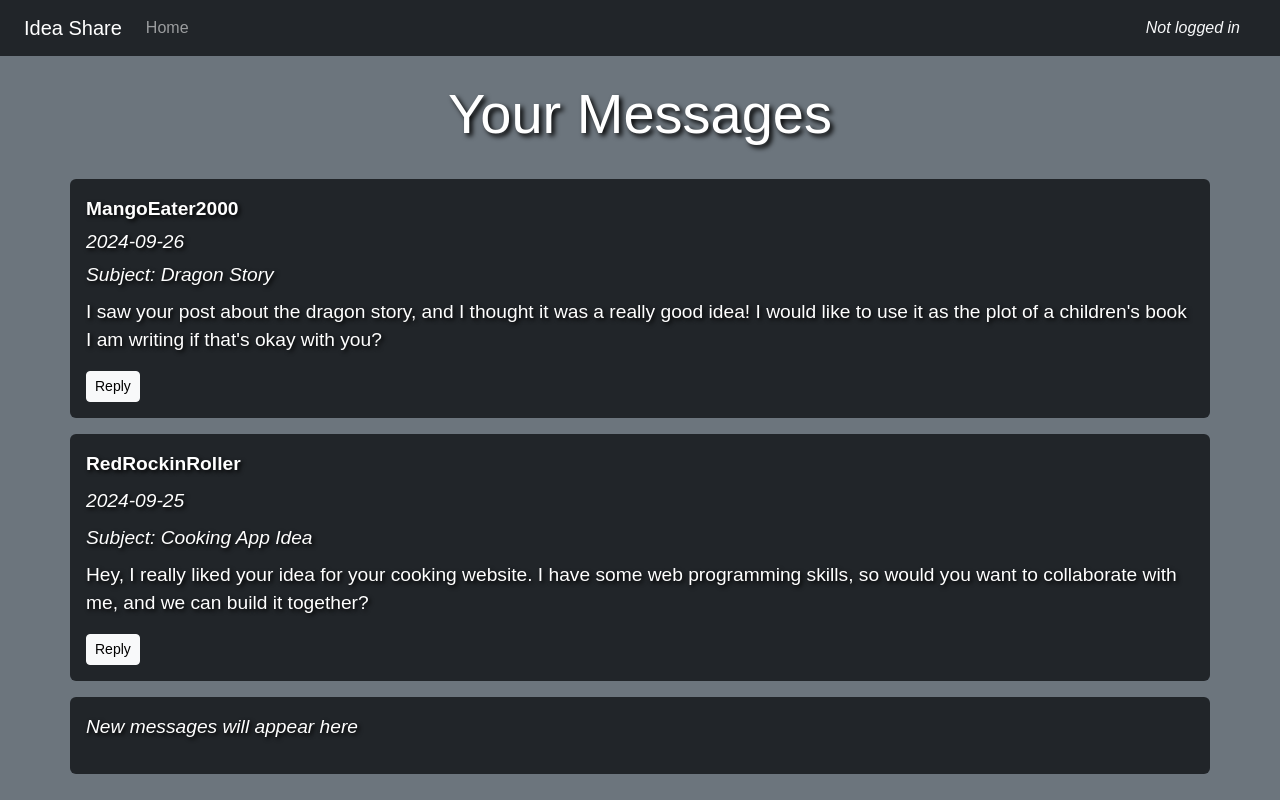
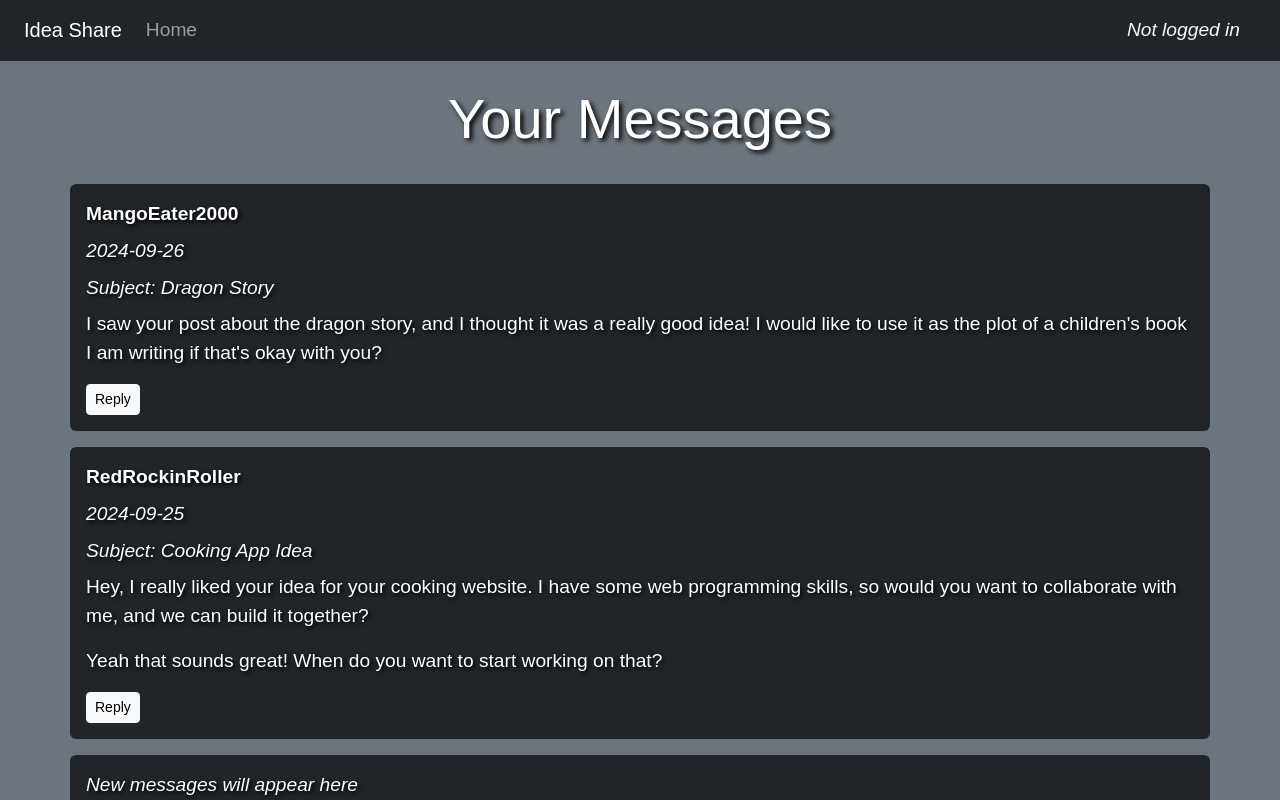
Before and after one commit to nathanyjones/startup, a React (Vite) app: page /inbox in a window 1280 px wide. Shown: the top 800 px of the page. Built offline with nearby package versions, Linux system fonts and the light colour scheme.

Commit message:
Updating inbox react components.

```diff
--- a/src/App.css
+++ b/src/App.css
@@ -6,8 +6,9 @@
   font-family: Arial, sans-serif;
 }
 
-header {
+header, footer {
   flex: 0 0 auto;
+  font-size: 1.2em;
 }
 
 main {
--- a/src/create_post/create_post.jsx
+++ b/src/create_post/create_post.jsx
@@ -1,20 +1,50 @@
-import React from 'react';
+import React, { useState } from 'react';
 import './create_post.css';
-import { Link } from 'react-router-dom';
+import {Link, useNavigate} from 'react-router-dom';
 
 export function CreatePost() {
+    const [title, setTitle] = useState('');
+    const [postContent, setPostContent] = useState('');
+    const navigate = useNavigate();
+
+    const submitPost = (e) => {
+        e.preventDefault();
+        // Send post data to server to be rendered in View Posts
+        // Mock functionality for now...
+        localStorage.setItem('title', title);
+        localStorage.setItem('postContent', postContent);
+        localStorage.setItem('date', new Date().toISOString());
+        setTitle('')
+        setPostContent('')
+        navigate('/view-posts')
+    }
+
     return (
         <>
             <main className="bg-secondary container-fluid py-5">
                 <h1 className="display-4 text-white">Post Your Idea!</h1>
-                <form method="post" action="/posts" className="bg-dark p-4 rounded shadow text-white">
+                <form method="post" onSubmit={submitPost} className="bg-dark p-4 rounded shadow text-white">
                     <div className="mb-3">
                         <label htmlFor="title" className="form-label">Post Title:</label>
-                        <input type="text" id="title" name="title" className="form-control" required placeholder="Title of Post" />
+                        <input
+                            type="text"
+                            id="title"
+                            name="title"
+                            className="form-control"
+                            required
+                            placeholder="Title of Post"
+                            onChange = {(e) => setTitle(e.target.value)} />
                     </div>
                     <div className="mb-3">
                         <label htmlFor="content" className="form-label">Post Content:</label>
-                        <textarea id="content" name="content" rows="17" className="form-control" placeholder="Write your idea here..." required></textarea>
+                        <textarea
+                            id="content"
+                            name="content"
+                            rows="17"
+                            className="form-control"
+                            placeholder="Write your idea here..."
+                            required
+                            onChange = {(e) => setPostContent(e.target.value)} />
                     </div>
                     {/*<div className="mb-3">*/}
                     {/*    <label htmlFor="tags" className="form-label">Tags:</label>*/}
--- a/src/home/home.jsx
+++ b/src/home/home.jsx
@@ -4,6 +4,7 @@ import './home.css';
 export function Home( {userName, loggedIn, onLoginChange} ) {
     const [localUserName, setLocalUsername] = useState("");
     const [password, setPassword] = useState("");
+
 
     const login = (e) => {
         e.preventDefault();
@@ -29,7 +30,7 @@ export function Home( {userName, loggedIn, onLoginChange} ) {
             { !loggedIn &&
                 <section id="user-auth" className="container">
                 <h3 className="mt-4">Login or Create Account</h3>
-                <form id="login" method="get" onSubmit={ login } action="/view-posts" className="bg-secondary">
+                <form id="login" method="get" onSubmit={ login } className="bg-secondary">
                     <div className="mb-3">
                         <label htmlFor="username" className="form-label">Username</label>
                         <input
--- a/src/inbox/inbox.jsx
+++ b/src/inbox/inbox.jsx
@@ -1,39 +1,98 @@
 import React from 'react';
 import './inbox.css';
-import { Link } from 'react-router-dom';
+import {Link} from 'react-router-dom';
 
 export function Inbox() {
+
     return (
-        <>
         <main className="container-fluid bg-secondary">
             <h1 className="display-4 text-white py-4">Your Messages</h1>
 
-                <div id="messages" className="mb-4">
-                    <div className="message container bg-dark rounded text-white p-3 mb-3">
-                        <p className="mb-1"><strong>MangoEater2000</strong></p>
-                        <p className="mb-1"><i>2024-09-26</i></p>
-                        <p className="mb-2"><i>Subject: Dragon Story</i></p>
-                        <p>I saw your post about the dragon story, and I thought it was a really good idea! I would like to use it as the plot of a children's book I am writing if that's okay with you?</p>
-                        <button className="btn btn-light btn-sm">Reply</button>
-                    </div>
+            <Message
+                fromUsername={'MangoEater2000'}
+                date={'2024-09-26'}
+                subject={'Dragon Story'}
+                incomingMessageContent={"I saw your post about the dragon story, and I thought it was a really good idea! I would like to use it as the plot of a children's book I am writing if that's okay with you?"}
+                currentReplies={[]}
+            />
 
-                    <div className="message container bg-dark rounded text-white p-3 mb-3">
-                        <p className="mb-2"><strong>RedRockinRoller</strong></p>
-                        <p className="mb-2"><i>2024-09-25</i></p>
-                        <p className="mb-2"><i>Subject: Cooking App Idea</i></p>
-                        <p>Hey, I really liked your idea for your cooking website. I have some web programming skills, so would you want to collaborate with me, and we can build it together?</p>
-                        <button className="btn btn-light btn-sm">Reply</button>
-                    </div>
+            <Message
+                fromUsername={'RedRockinRoller'}
+                date={'2024-09-25'}
+                subject={'Cooking App Idea'}
+                incomingMessageContent={"Hey, I really liked your idea for your cooking website. I have some web programming skills, so would you want to collaborate with me, and we can build it together?"}
+                currentReplies={["Yeah that sounds great! When do you want to start working on that?"]}
+            />
 
                 <div className="message container bg-dark rounded text-white p-3 mb-3">
                     <p className="mb"><em>New messages will appear here</em></p>
                 </div>
-                </div>
 
             <Link id="send_message_button" to="/send-message" className="btn btn-dark mb-3">Send a Message</Link>
         </main>
-        </>
     );
 }
 
+function Message({fromUsername, date, subject, incomingMessageContent, currentReplies}) {
+    const [replyClicked, setReplyClicked] = React.useState(false);
+    const [replyContent, setReplyContent] = React.useState('');
+    const [replies, setReplies] = React.useState(currentReplies);
+
+    const sendReply = (e) => {
+        e.preventDefault();
+        console.log("Reply Sent");
+        setTimeout(() => {
+            setReplyClicked(false);
+            setReplies(replies.concat([replyContent]));
+            setReplyContent('');
+        }, 200);
+    }
+
+    return (
+        <div className="container bg-dark rounded text-white p-3 mb-3">
+            <p className="mb-2"><strong>{fromUsername}</strong></p>
+            <p className="mb-2"><i>{date}</i></p>
+            <p className="mb-2"><i>Subject: {subject}</i></p>
+            <p>{incomingMessageContent}</p>
+
+            {(() => {
+                const replyElements = [];
+                for (let i = 0; i < replies.length; i++) {
+                    replyElements.push(<p key={i}>{replies[i]}</p>);
+                }
+                return replyElements;
+            })()}
+
+            {!replyClicked &&
+                <button className="btn btn-light btn-sm" onClick={(e) => setReplyClicked(true)}>Reply</button>}
+            {replyClicked &&
+                <>
+                    <form id="reply_form" onSubmit={sendReply} className="p-3">
+                        <div className="">
+                            <label htmlFor="reply" className="form-label">Reply</label>
+                            <textarea
+                                id="reply"
+                                name="reply"
+                                rows="3"
+                                className="form-control"
+                                placeholder="Write your reply here..."
+                                required
+                                value={replyContent}
+                                onChange={(e) => setReplyContent(e.target.value)}
+                            />
+                        </div>
+                        <button
+                            className="btn btn-light btn-sm m-4" onClick={(e) => setReplyClicked(false)}>Cancel
+                        </button>
+                        <button
+                            type="submit" className="btn btn-light btn-sm">Send
+                        </button>
+                    </form>
+                </>
+            }
+        </div>
+    )
+}
+
+
 export default Inbox;
```
Lines whose indentation alone changed are shown as unchanged.
